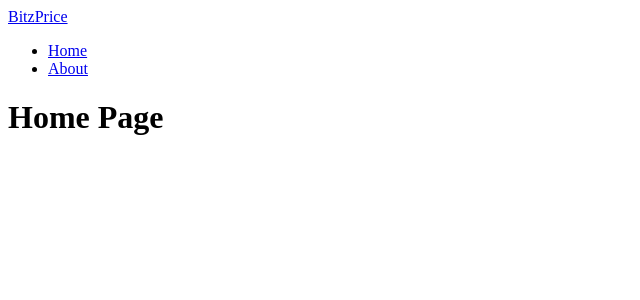
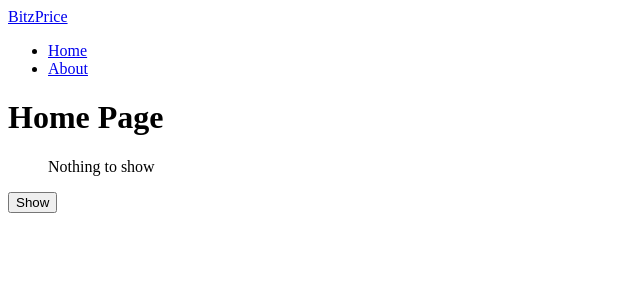
Before and after one commit to kryptokinght/react-tuts, a Next.js app in the folder Nextjs-sample-app/: page / in a window 1280 px wide. Shown: the top 300 px of the page, without its empty margins (0-640 px from the left). Built offline with nearby package versions, Linux system fonts and the light colour scheme.

Commit message:
add <Names /> component

```diff
--- /dev/null
+++ b/Nextjs-sample-app/components/Names.js
@@ -0,0 +1,35 @@
+
+
+class Names extends React.Component {
+    state = {
+        show: false
+    }
+
+    render() {
+        let list = <p>Nothing to show</p>;
+
+        if(this.state.show)
+            list = populateList(this.props.names);
+
+        return(
+            <div>
+                <ul className="list-group">
+                    {list}
+                </ul>
+                <button className="btn btn-lg btn-success" onClick={e => this.setState({show:!this.state.show})}>
+                    Show
+                </button>
+            </div>
+        );
+    }
+}
+
+function populateList(names) {
+    let list = [];
+    names.forEach((name) => {
+        list.push(<li className="list-group-item" key={name}>{name}</li>)
+    });
+    return list;
+}
+
+export default Names;
--- a/Nextjs-sample-app/pages/index.js
+++ b/Nextjs-sample-app/pages/index.js
@@ -1,13 +1,21 @@
 import Layout from '../components/Layout';
+import Names from '../components/Names';
 
-const Index = () => {
+const Index = (props) => {
 	return (
 		<Layout>
 			<div>
 				<h1>Home Page</h1>
+				<Names names={props.names}/>
 			</div>
 		</Layout>
 	);
 }
 
+Index.getInitialProps = function() {
+	return {
+		names: ["Minanshu Singh", "Himanshu Singh", "Chitnashu Singh"]
+	};
+}
+
 export default Index;
```
